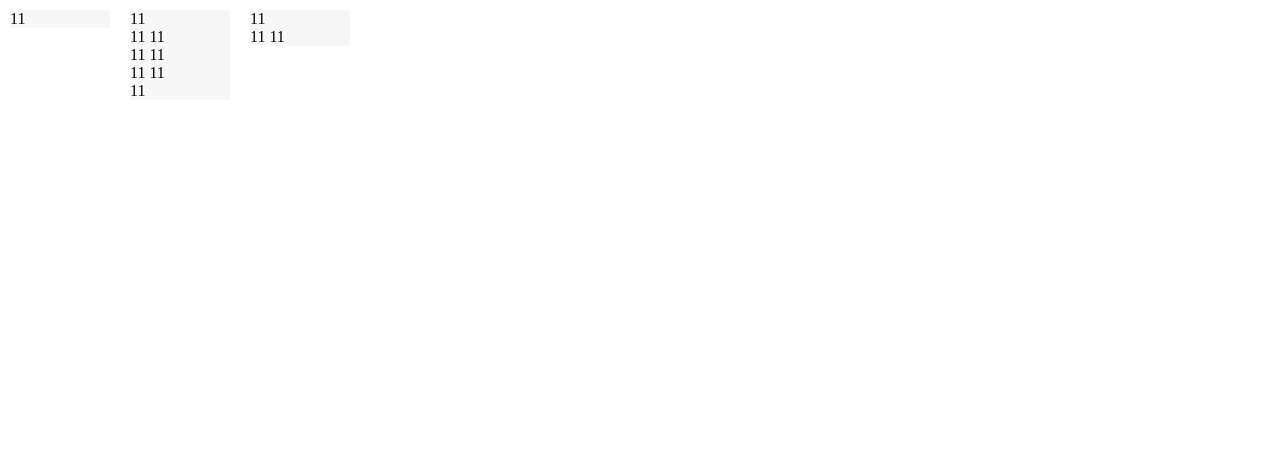
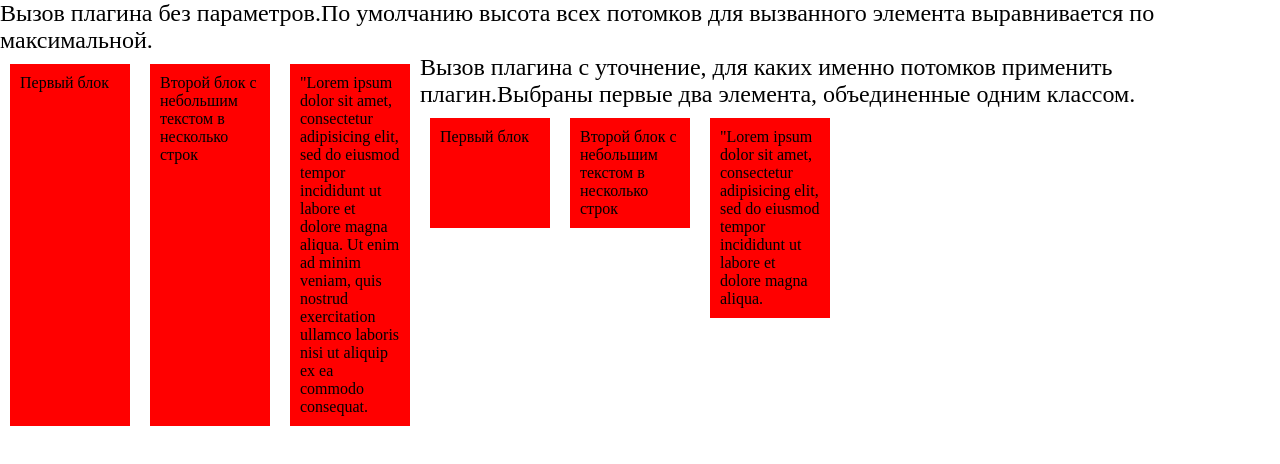
Before and after one commit to M-Ulyanov/Init-Height-Width, a plain HTML site: page index.html in a window 1280 px wide. Drawn offline with nearby package versions, Linux system fonts and the light colour scheme.

Commit message:
Version 1
- Переработана структура плагина
- Добавлены комментарии в код
- Добавлено несколько примеров

```diff
--- a/css/style.css
+++ b/css/style.css
@@ -28,12 +28,13 @@ a{
 header, article, nav, footer, section{
    display:block;
 }
-.c{
 
-}
-.colum, .colum2 {
-	background:#f7f7f7;
+/**/
+#block-1 > div,
+#block-2 > div{
+	background: red;
+	float: left;
 	width: 100px;
 	margin: 10px;
-	float: left;
+	padding: 10px;
 }
--- a/index.html
+++ b/index.html
@@ -8,7 +8,9 @@
 <script src="js/jquery.init-heightwidth.js" type="text/javascript"></script>
 <script type="text/javascript">
 	$(function(){
-		$('#wrapper').initHeightWidth({
+		$('#block-1').initHeightWidth();
+
+		$('#block-2').initHeightWidth({
 			childElem : '.colum'
 		});
 	});
@@ -17,9 +19,27 @@
 </head>
 <body>
 <div id="wrapper">
-	<div class="colum">11</div>
-	<div class="colum c">11<br>11 11<br>11 11<br>11 11<br>11</div>
-	<div class="colum2">11<br>11 11</div>
+<h2>
+	Вызов плагина без параметров.По умолчанию высота всех
+	потомков для вызванного элемента выравнивается по максимальной.
+</h2>
+<div id="block-1">
+	<div class="colum">Первый блок</div>
+	<div class="colum">Второй блок с  небольшим текстом в несколько строк</div>
+	<div class="colum-2">
+		"Lorem ipsum dolor sit amet, consectetur adipisicing elit, sed do eiusmod tempor incididunt ut labore et dolore magna aliqua. Ut enim ad minim veniam, quis nostrud exercitation ullamco laboris nisi ut aliquip ex ea commodo consequat.
+	</div>
+</div>
+<h2>
+	Вызов плагина c уточнение, для каких именно потомков применить плагин.Выбраны первые два элемента, объединенные одним классом.
+</h2>
+<div id="block-2">
+	<div class="colum">Первый блок</div>
+	<div class="colum">Второй блок с  небольшим текстом в несколько строк</div>
+	<div class="colum-2">
+		"Lorem ipsum dolor sit amet, consectetur adipisicing elit, sed do eiusmod tempor incididunt ut labore et dolore magna aliqua.
+	</div>
+</div>
 </div>
 </body>
 </html>
--- a/js/jquery.init-heightwidth.js
+++ b/js/jquery.init-heightwidth.js
@@ -2,74 +2,75 @@
 
 	$.fn.initHeightWidth = function(options){
 
+    //Настройки по умолчанию
 		var defaults = $.extend({
-	    oneHeight : false,
-      oneWidth : true,
+	    oneHeight : true,
+      oneWidth : null,
       childElem : null,
    	}, options);
 
    	return this.each(function(){
 
+      //Определение переменных
+      var param = 0;
       var choiceChild = $(this).find(defaults.childElem);
       var allChild = $(this).children();
 
+      //Проверка параметров
+      if(defaults.oneWidth){
+        var width = 0;
+        param++;
+      };
       if(defaults.oneHeight){
         var height = 0;
+        param++;
+      };
 
+      //Вызов ошибки
+      if(param < 1) errorMessage();
+
+      //Ветка для всех потомков
       if(!defaults.childElem){
+        if(defaults.oneWidth){
           $(allChild).each(function(){
-            var thisHeight = $(this).height();
-            matchHeight(thisHeight);
+            matchWidth($(this).width());
+          })
+          .css({
+            'width': width,
           });
-        }
-        else{
-          $(choiceChild).each(function(){
-            var thisHeight = $(this).height();
-            matchHeight(thisHeight);
+        };
+        if(defaults.oneHeight){
+            $(allChild).each(function(){
+            matchHeight($(this).height());
+        })
+        .css({
+          'height': height,
           });
+        };
       }
 
-        if(!defaults.childElem){
-          $(allChild).css({
+      //Ветка только для выбранных
+      else{
+        if(defaults.oneWidth){
+          $(choiceChild).each(function(){
+            matchWidth($(this).width());
+          })
+          .css({
+            'width': width,
+          });
+        };
+        if(defaults.oneHeight){
+          $(choiceChild).each(function(){
+          matchHeight($(this).height());
+        })
+        .css({
           'height': height,
           });
-        }
-        else{
-          $(choiceChild).css({
-          'height': height,
-          });
-        }
-      }
-      if(defaults.oneWidth){
-        var width = 0;
-      }
+        };
+      };
 
-      if(!defaults.childElem){
-          $(allChild).each(function(){
-            var thisWidth = $(this).width();
-            matchWidth(thisWidth);
-        });
-        }
-
-        else{
-          $(choiceChild).each(function(){
-            var thisWidth = $(this).width();
-            matchWidth(thisWidth);
-        });
-        }
-
-        if(!defaults.childElem){
-          $(allChild).css({
-          'width': width,
-          });
-        }
-        else{
-          $(choiceChild).css({
-          'width': width,
-          });
-        }
-
-      if(!defaults.oneHeight && !defaults.oneWidth){
+      //Функции плагина
+      function errorMessage(){
         alert('Сообщение плагина: initHeightWidth\nВозникла ошибка!\nНеобходимо указать хотя бы один из параметров в true!')
       }
 
@@ -89,6 +90,3 @@
 	};
 
 })(jQuery)
-
-
-//Ну вроде работает!
```
Lines whose indentation alone changed are shown as unchanged.
